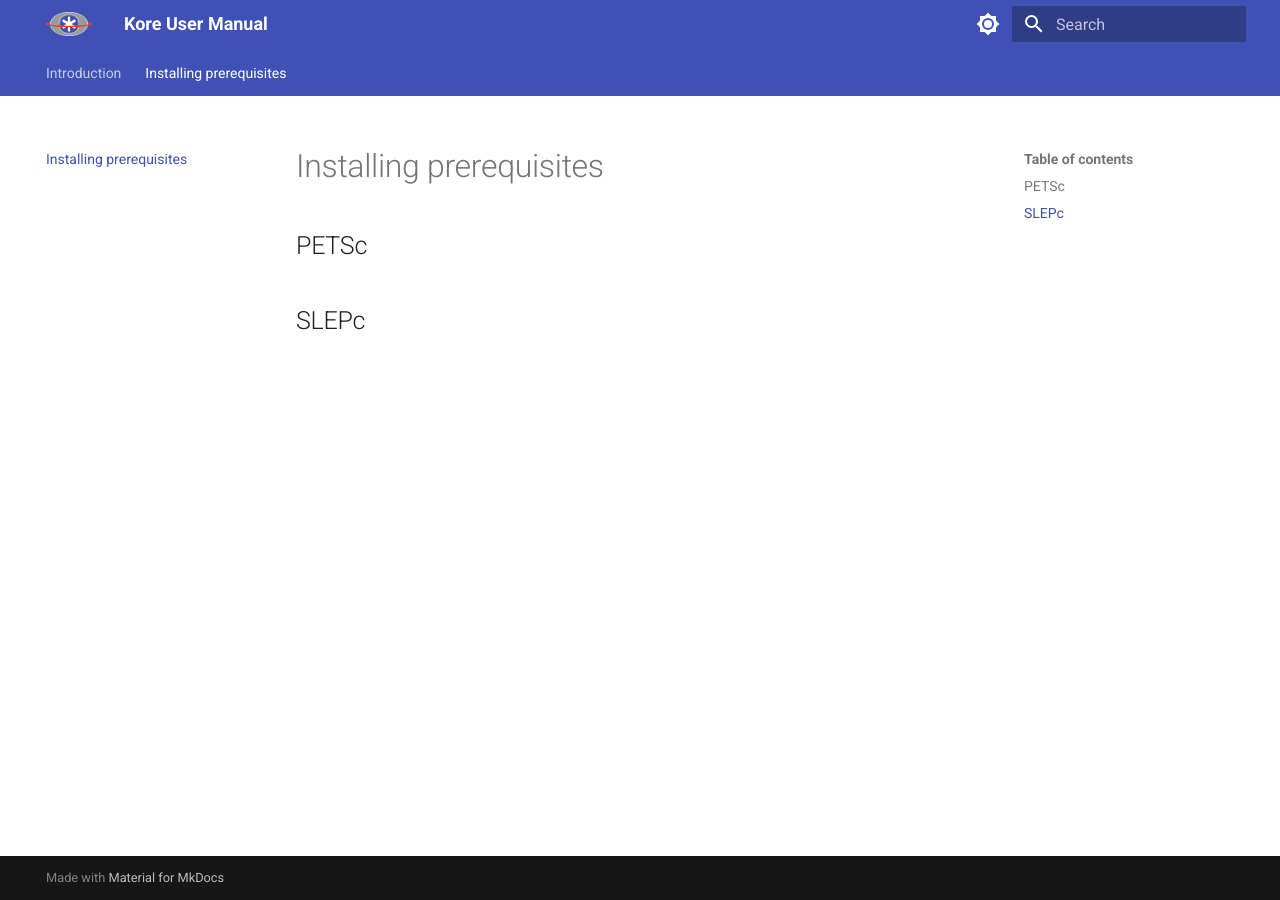
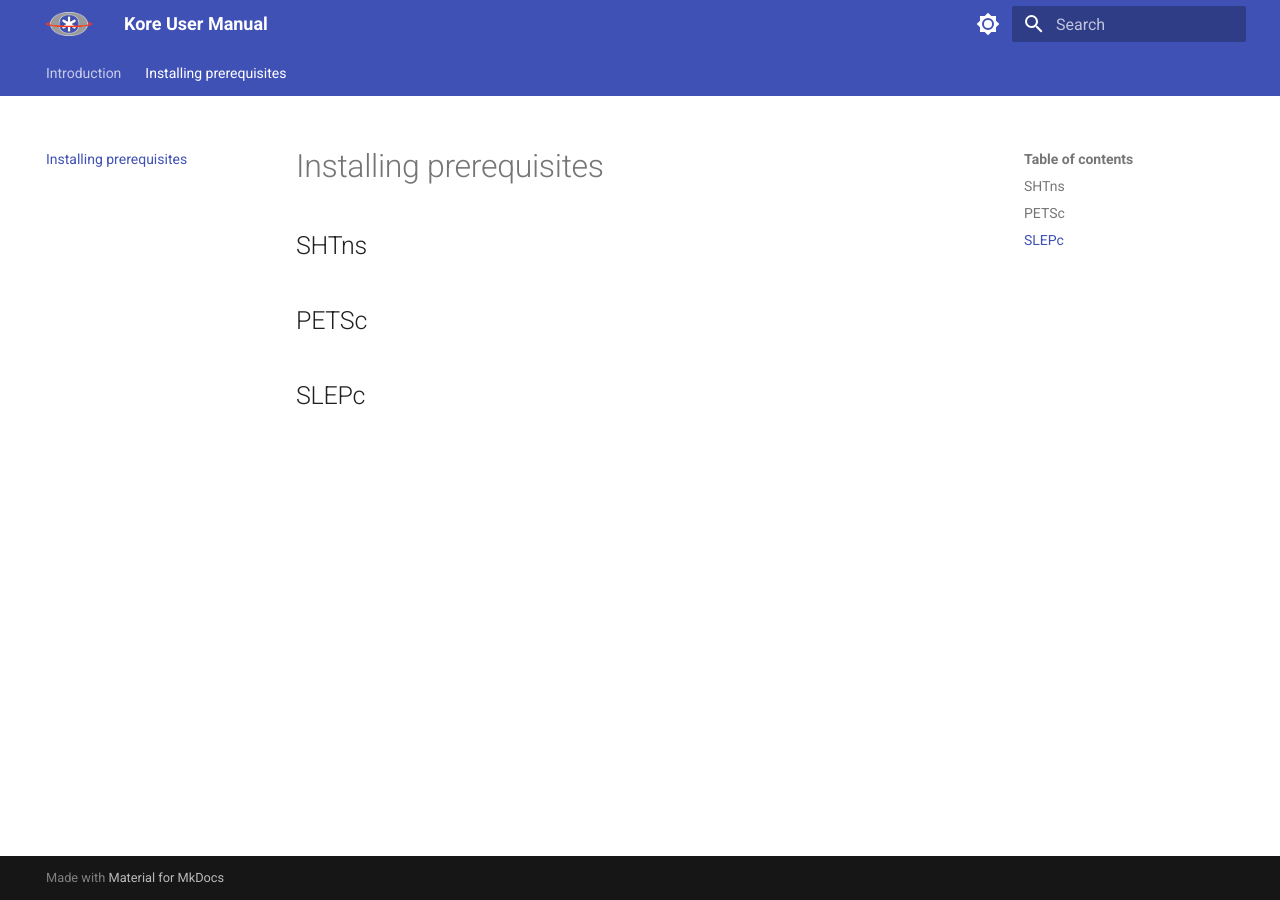
Before and after one commit to repepo/kore, an MkDocs documentation site: the page built from docs/page2.md, in a window 1280 px wide. Built offline with MkDocs 1.6.1 and Material for MkDocs 9.7.7, drawn with Linux system fonts in a browser that asks for light colours.

Commit message:
Trying to get documentation online

```diff
--- a/docs/page2.md
+++ b/docs/page2.md
@@ -1,7 +1,7 @@
 # Installing prerequisites
 
 
-
+## SHTns
 
 ## PETSc
 
```
